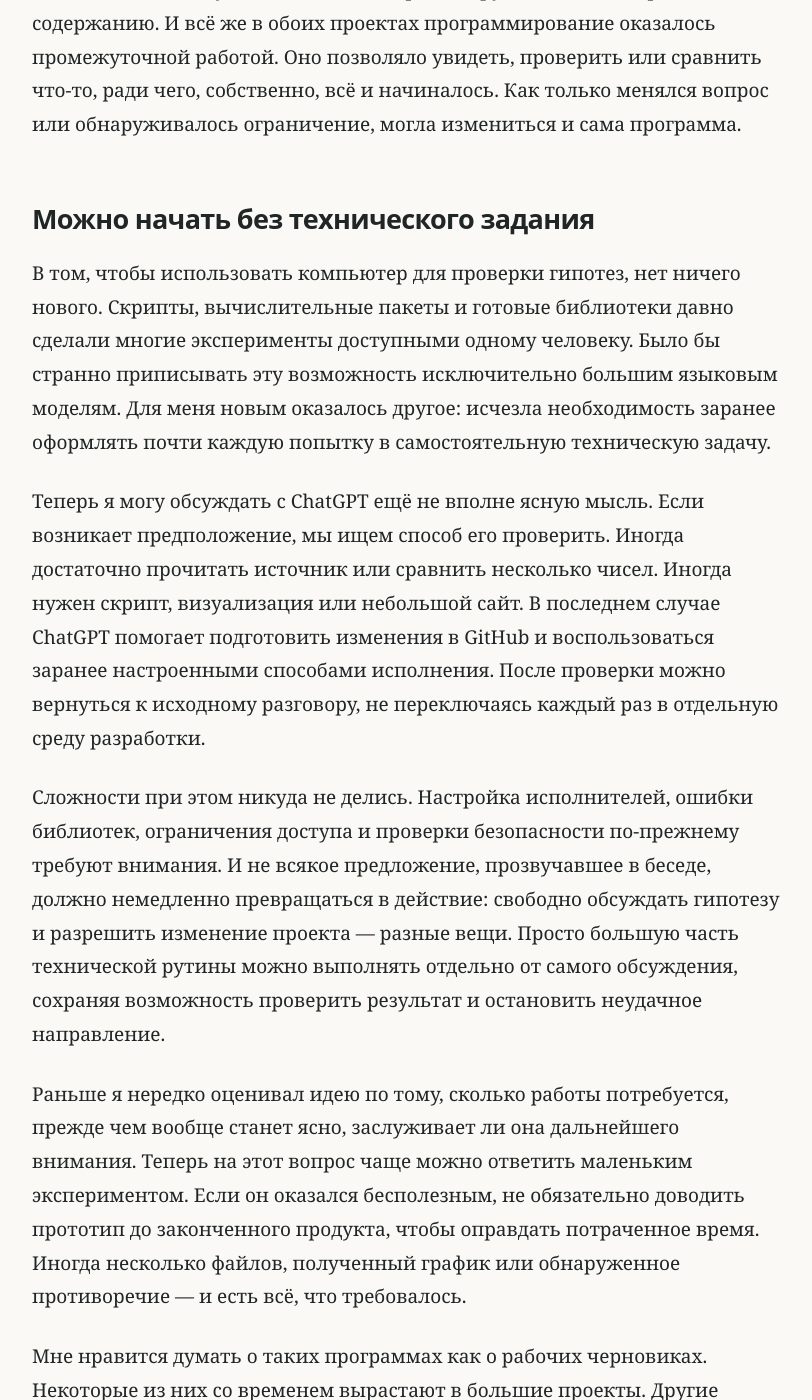
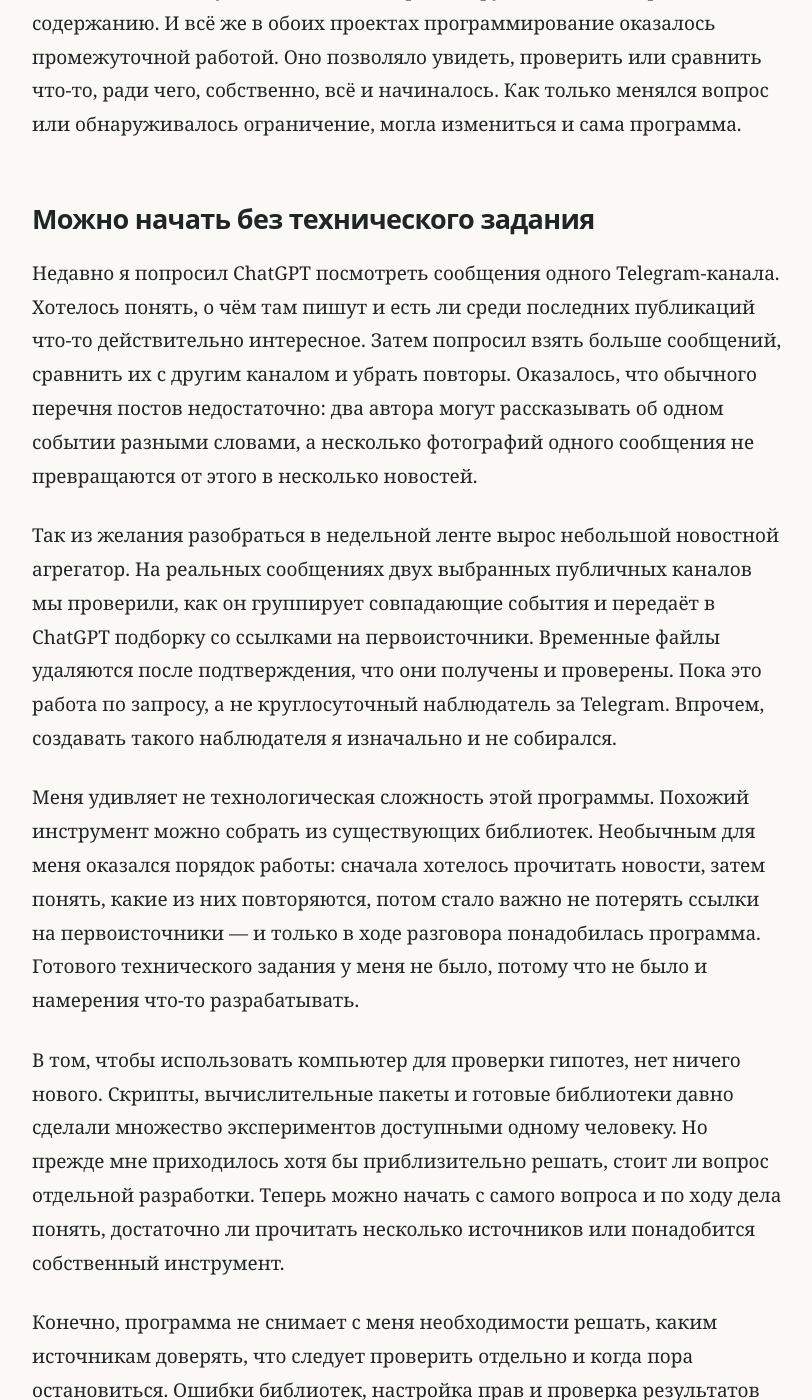
Before and after one commit to Dmitry-dev-pet/alfred-articles, a Jekyll site: the page built from curiosity.md, in a window 1280 px wide and 1400 px high, scrolled down 3977 px. Shown: the whole window, without its empty margins (233-1045 px from the left). Built offline with Jekyll 4.4.1, drawn with Linux system fonts in a browser that asks for light colours; some of the changed text lies outside the part shown.

Commit message:
docs(pages): publish reviewed reader previews — continuity v13, Codex v2, curiosity v3

```diff
--- a/curiosity.md
+++ b/curiosity.md
@@ -51,23 +52,23 @@ toc:
 
 ## Можно начать без технического задания {#section-3}
 
-В том, чтобы использовать компьютер для проверки гипотез, нет ничего нового. Скрипты, вычислительные пакеты и готовые библиотеки давно сделали многие эксперименты доступными одному человеку. Было бы странно приписывать эту возможность исключительно большим языковым моделям. Для меня новым оказалось другое: исчезла необходимость заранее оформлять почти каждую попытку в самостоятельную техническую задачу.
+Недавно я попросил ChatGPT посмотреть сообщения одного Telegram-канала. Хотелось понять, о чём там пишут и есть ли среди последних публикаций что-то действительно интересное. Затем попросил взять больше сообщений, сравнить их с другим каналом и убрать повторы. Оказалось, что обычного перечня постов недостаточно: два автора могут рассказывать об одном событии разными словами, а несколько фотографий одного сообщения не превращаются от этого в несколько новостей.
 
-Теперь я могу обсуждать с ChatGPT ещё не вполне ясную мысль. Если возникает предположение, мы ищем способ его проверить. Иногда достаточно прочитать источник или сравнить несколько чисел. Иногда нужен скрипт, визуализация или небольшой сайт. В последнем случае ChatGPT помогает подготовить изменения в GitHub и воспользоваться заранее настроенными способами исполнения. После проверки можно вернуться к исходному разговору, не переключаясь каждый раз в отдельную среду разработки.
+Так из желания разобраться в недельной ленте вырос небольшой новостной агрегатор. На реальных сообщениях двух выбранных публичных каналов мы проверили, как он группирует совпадающие события и передаёт в ChatGPT подборку со ссылками на первоисточники. Временные файлы удаляются после подтверждения, что они получены и проверены. Пока это работа по запросу, а не круглосуточный наблюдатель за Telegram. Впрочем, создавать такого наблюдателя я изначально и не собирался.
 
-Сложности при этом никуда не делись. Настройка исполнителей, ошибки библиотек, ограничения доступа и проверки безопасности по-прежнему требуют внимания. И не всякое предложение, прозвучавшее в беседе, должно немедленно превращаться в действие: свободно обсуждать гипотезу и разрешить изменение проекта — разные вещи. Просто большую часть технической рутины можно выполнять отдельно от самого обсуждения, сохраняя возможность проверить результат и остановить неудачное направление.
+Меня удивляет не технологическая сложность этой программы. Похожий инструмент можно собрать из существующих библиотек. Необычным для меня оказался порядок работы: сначала хотелось прочитать новости, затем понять, какие из них повторяются, потом стало важно не потерять ссылки на первоисточники — и только в ходе разговора понадобилась программа. Готового технического задания у меня не было, потому что не было и намерения что-то разрабатывать.
 
-Раньше я нередко оценивал идею по тому, сколько работы потребуется, прежде чем вообще станет ясно, заслуживает ли она дальнейшего внимания. Теперь на этот вопрос чаще можно ответить маленьким экспериментом. Если он оказался бесполезным, не обязательно доводить прототип до законченного продукта, чтобы оправдать потраченное время. Иногда несколько файлов, полученный график или обнаруженное противоречие — и есть всё, что требовалось.
+В том, чтобы использовать компьютер для проверки гипотез, нет ничего нового. Скрипты, вычислительные пакеты и готовые библиотеки давно сделали множество экспериментов доступными одному человеку. Но прежде мне приходилось хотя бы приблизительно решать, стоит ли вопрос отдельной разработки. Теперь можно начать с самого вопроса и по ходу дела понять, достаточно ли прочитать несколько источников или понадобится собственный инструмент.
 
-Мне нравится думать о таких программах как о рабочих черновиках. Некоторые из них со временем вырастают в большие проекты. Другие нужны лишь однажды, для одного вопроса. Сам по себе небольшой срок их жизни не делает их неудачными.
+Конечно, программа не снимает с меня необходимости решать, каким источникам доверять, что следует проверить отдельно и когда пора остановиться. Ошибки библиотек, настройка прав и проверка результатов тоже никуда не делись. Зато неудачную гипотезу не требуется превращать в законченный продукт, чтобы оправдать затраченные усилия. Иногда достаточно нескольких файлов, графика или обнаруженного противоречия. Некоторые такие черновики потом вырастают в большие проекты, другие больше никогда не понадобятся.
 
 ## Программа работает. Но что именно она доказала? {#section-4}
 
 Впрочем, чем проще стало получать результаты, тем заметнее другая трудность: довольно легко принять результат программы за ответ на исследовательский вопрос, хотя между ними остаётся расстояние.
 
-Наш исторический атлас может успешно проходить автоматические тесты: даты правильно обрабатываются, записи не теряются, интерфейс показывает то, что содержится в данных. Но из этого не следует, что каждая историческая интерпретация в базе верна. Назначение на должность можно установить по документу, а вывод о фактическом политическом влиянии требует другого рода аргументов. Зелёная отметка о прохождении тестов не устраняет этой разницы.
+Наш исторический атлас может успешно проходить автоматические тесты: даты правильно обрабатываются, записи не теряются, интерфейс показывает то, что содержится в данных. Но из этого не следует, что каждая историческая интерпретация в базе верна. Недавно атлас стал доступен прямо из ChatGPT как инструмент чтения данных и их источников. Он возвращает записи вместе с оговорками и прямо предупреждает, что программные проверки не устанавливают историческую достоверность сведений. Назначение на должность можно установить по документу, а вывод о фактическом политическом влиянии требует другого рода аргументов.
 
-С кубиком Рубика проблема выражена ещё резче. Тысячи проверенных последовательностей ходов могут подтверждать корректность выбранной реализации, но математическое утверждение об устройстве всех допустимых состояний приходится доказывать отдельно. А в Коимбре даже правильные геометрия и рендеринг не заменяют человеческой оценки: узнаётся ли настоящий город в получившемся изображении?
+С кубиком Рубика проблема выражена ещё резче. Тысячи проверенных последовательностей ходов могут подтверждать корректность выбранной реализации, но математическое утверждение об устройстве всех допустимых состояний приходится доказывать отдельно. У новостей своё ограничение: два канала могут пересказать один пресс-релиз, но две публикации ещё не означают два независимых подтверждения. А в Коимбре даже правильные геометрия и рендеринг не заменяют человеческой оценки: узнаётся ли настоящий город в получившемся изображении?
 
 Выяснилось, что надо сохранять не только итог вычисления, но и причину, по которой мы его делали. Какая гипотеза проверялась, на каких данных, что именно показал тест, а что осталось предположением? Иначе через месяц можно открыть аккуратную визуализацию, уже не помня, какие оговорки сопровождали её появление.
 
@@ -77,7 +78,7 @@ toc:
 
 Когда написать даже небольшой инструмент было непросто, многие идеи отсекались ещё до начала исследования. Теперь такого естественного фильтра почти нет. Можно одновременно заинтересоваться исторической хронологией, геометрией кубика и устройством компьютерной графики; для каждого вопроса довольно быстро появляется свой прототип, а затем ещё несколько побочных задач.
 
-Разумеется, у этого есть оборотная сторона. Программирование перестало быть главным препятствием, зато время на осмысление результатов никто не увеличил. Проекты требуют решений и внимания, даже если большую часть технических операций выполняет ИИ. Иногда приходится выбирать, что продолжать, что отложить и с чем расстаться. А привычное ощущение, будто всякий начатый проект непременно нужно завершить, только мешает: не всякая исследовательская попытка должна заканчиваться продуктом.
+Разумеется, у этого есть оборотная сторона. Создавать программы стало значительно легче, но времени на осмысление их результатов у меня не прибавилось. Если можно провести больше экспериментов, чаще приходится решать, какие из них что-нибудь прояснили, а какие лишь произвели убедительно выглядящие отчёты. Иногда нужно выбрать, что продолжать, что отложить и с чем расстаться. Не всякая исследовательская попытка должна заканчиваться продуктом — и уж точно не всякий успешно выполненный тест превращается в ответ на исходный вопрос.
 
 Парадокс в том, что для этой свободы мне понадобилась довольно серьёзная инфраструктура: репозитории, средства запуска, проверки, правила доступа, способы восстановления состояния после перерыва. Со стороны может показаться, будто всё затевалось ради строительства собственной агентной системы. Но причина была почти противоположной. Мне хотелось как можно реже заниматься устройством технических инструментов и как можно чаще возвращаться к тому, ради чего они понадобились.
 
```
Also changed, not shown: other parts of curiosity.md (+2 -1 lines), codex-to-chatgpt.md (+6 -3 lines), continuity.md (+7 -4 lines).
